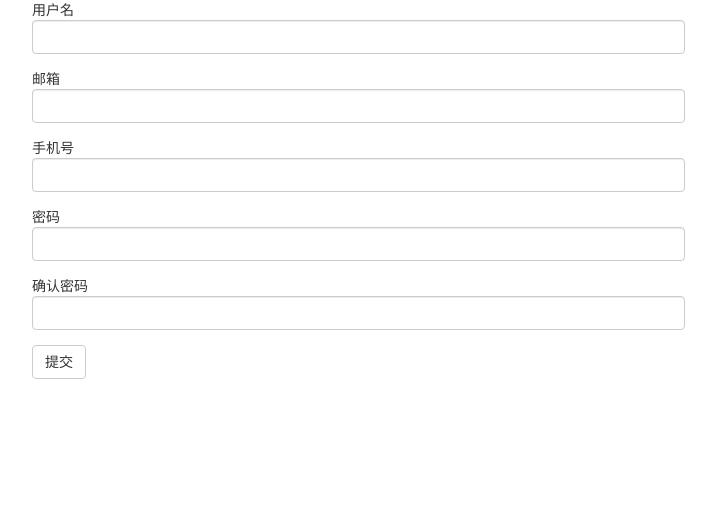
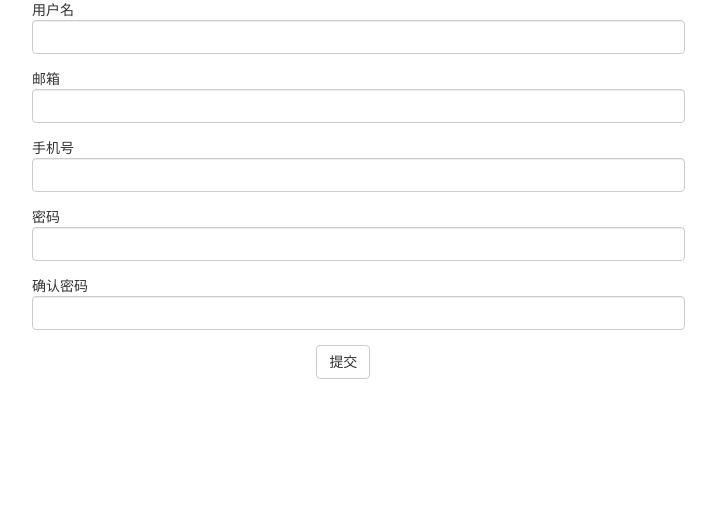
Before and after one commit to GIAO918/blogs, a Django app: page /register in a window 1280 px wide. Shown: the top 508 px of the page, without its empty margins (233-949 px from the left). Run offline with Django 3.2, Linux system fonts and the light colour scheme.

Commit message:
djangp企业实战第一天

```diff
--- a/templates/register.html
+++ b/templates/register.html
@@ -37,7 +37,12 @@
                     {{ reg_obj.rpwd }}
                     <span>{{ reg_obj.rpwd.errors.0 }}</span>
                 </div>
-                <input type="submit" class="btn btn-default" value="提交">
+                <div class=row>
+                    <div class="col-md-4 col-md-offset-5">
+                        <input type="submit" class="btn btn-default" value="提交">
+                    </div>
+                </div>
+
             </form>
         </div>
     </div>
```
